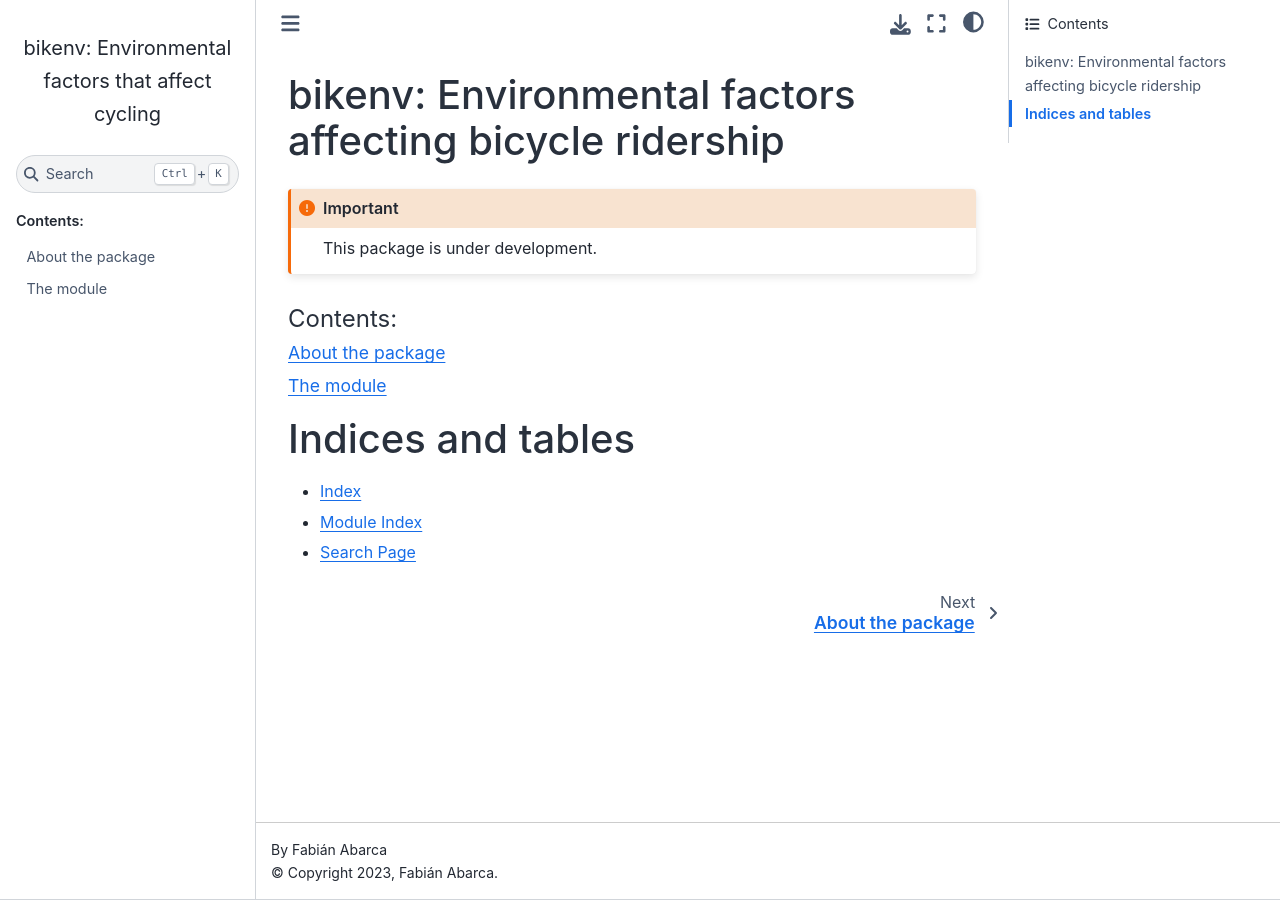
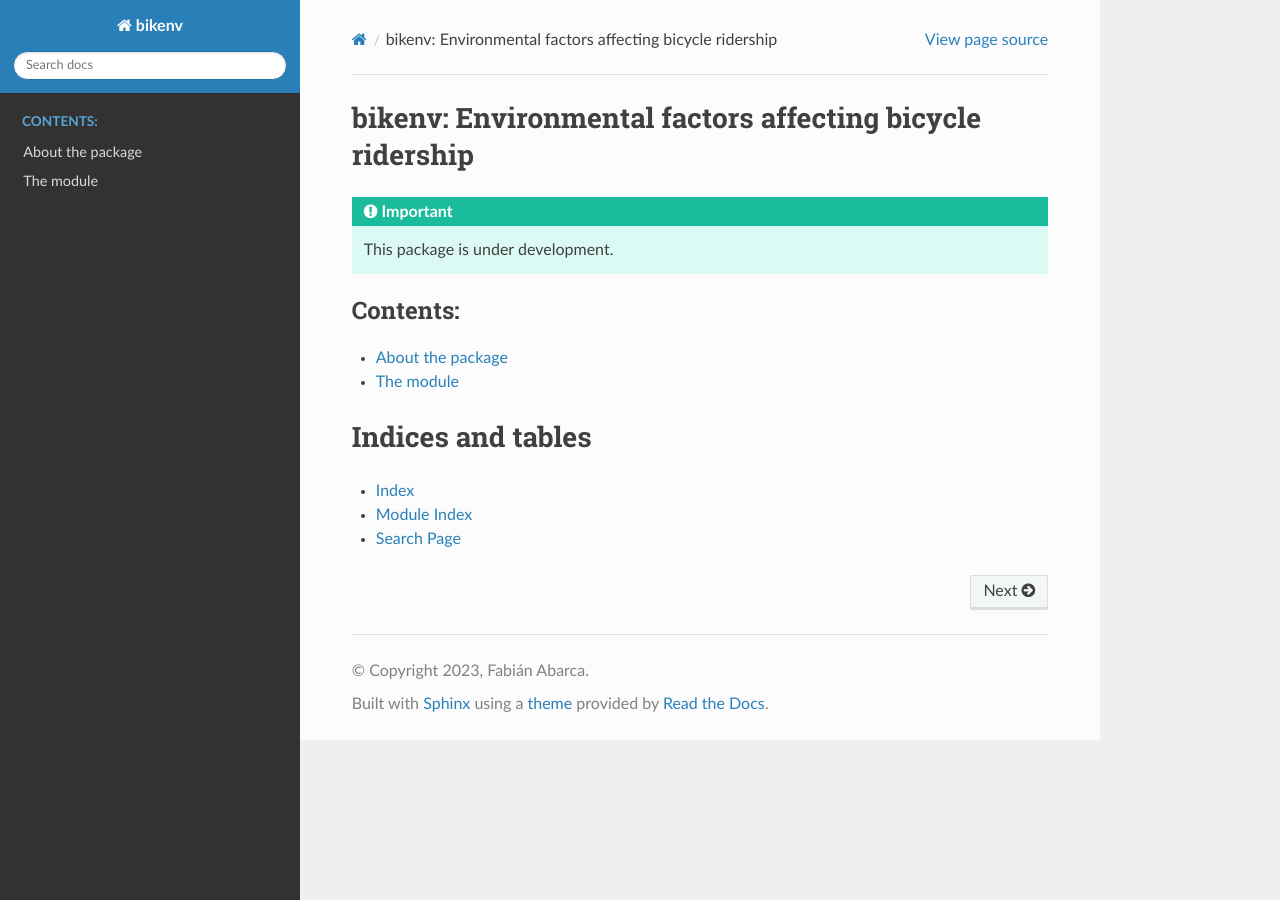
Before and after one commit to fabianabarca/bikenv, a Sphinx documentation site: the page built from docs/index.rst, in a window 1280 px wide. Built offline with Sphinx 7.4.7 and the Read the Docs theme 2.0.0, drawn with Linux system fonts in a browser that asks for light colours.

Commit message:
Use RTD theme for now. Small mistake in description of package corrected.

```diff
--- a/docs/conf.py
+++ b/docs/conf.py
@@ -23,7 +23,7 @@ extensions = [
     'sphinx.ext.viewcode',  # Add links to the Python source code
     'sphinx.ext.napoleon',  # Support for NumPy and Google style docstrings
     'sphinx.ext.mathjax',   # Render math
-    'sphinx_book_theme',    # Theme
+    'sphinx_rtd_theme',    # Theme
 ]
 
 # LaTeX math
@@ -42,5 +42,5 @@ language = 'Python'
 # https://www.sphinx-doc.org/en/master/usage/configuration.html#options-for-html-output
 
 html_title = 'bikenv: Environmental factors that affect cycling'
-html_theme = 'sphinx_book_theme'
+html_theme = 'sphinx_rtd_theme'
 html_static_path = ['_static']
--- a/setup.py
+++ b/setup.py
@@ -1,7 +1,7 @@
 from setuptools import setup, find_packages
 
 VERSION = '0.0.0'
-DESCRIPTION = 'Quantifies certain evironmental factors that affect cycling'
+DESCRIPTION = 'Quantifies certain environmental factors that affect cycling'
 LONG_DESCRIPTION = """
 This package is intended to be used by researchers to quantify some environmental factors that affect cycling for a given region.
 """
```
